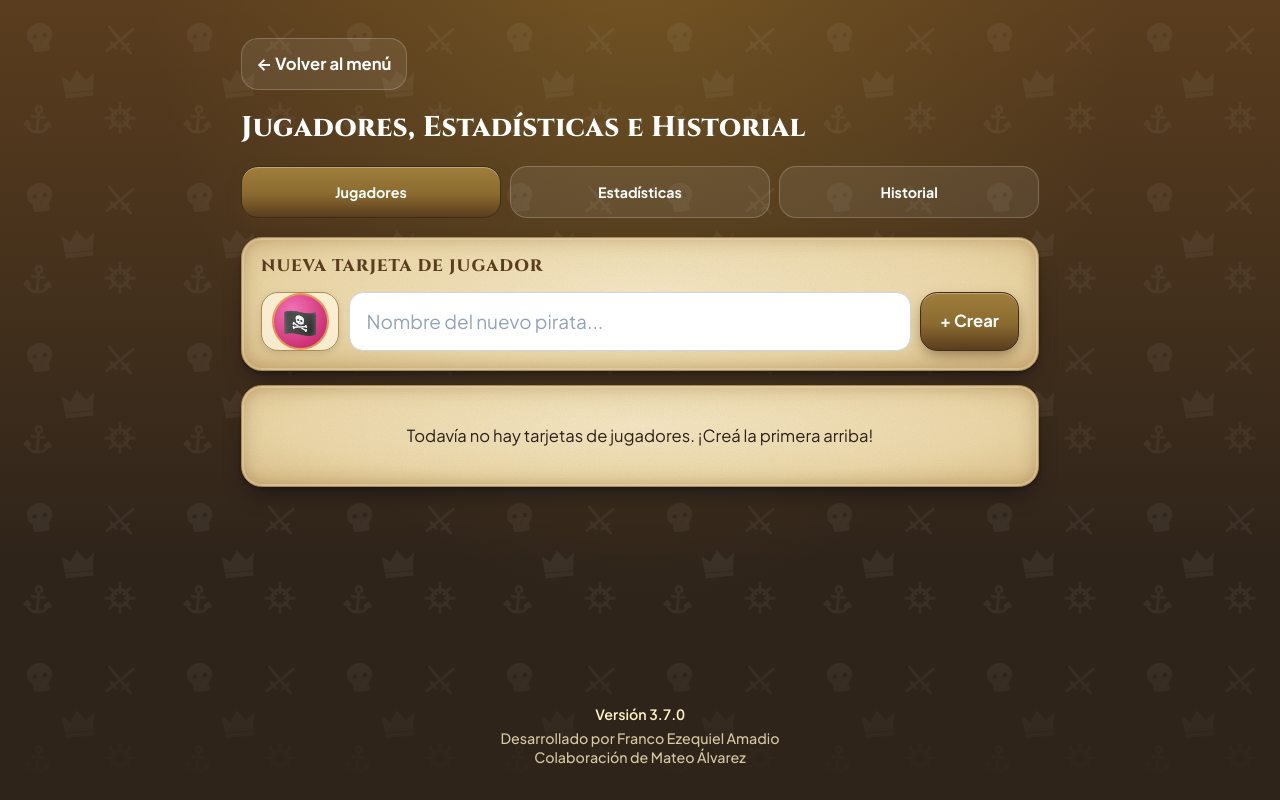
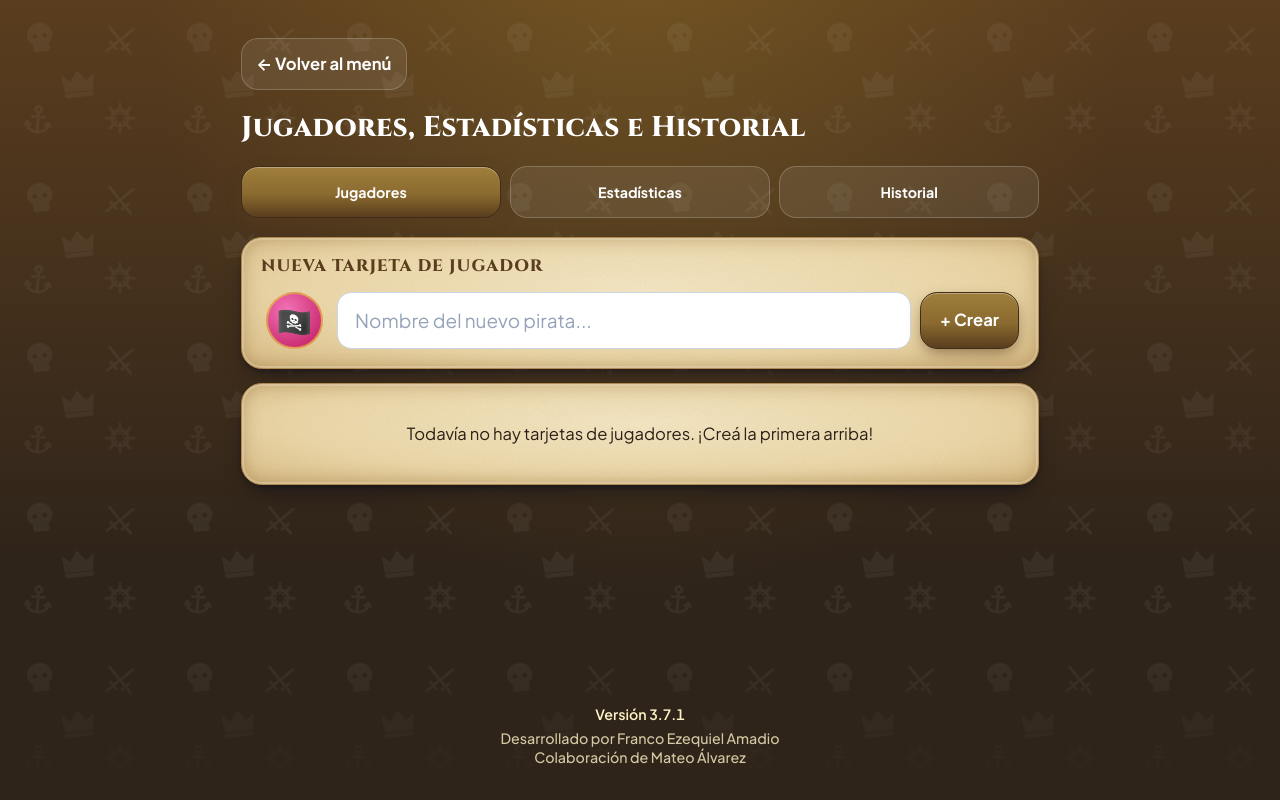
Before and after one commit to FrancoEAmadio/skull-king-franco-app, a React (Vite) app: page / in a window 1280 px wide. Both pictures are taken after a click on the button "Jugadores, Estadísticas e Historial". Built offline with nearby package versions, Linux system fonts and the light colour scheme.

Commit message:
v3.7.1: el icono de Nueva tarjeta de jugador sin contenedor blanco ni borde

```diff
--- a/package.json
+++ b/package.json
@@ -1,7 +1,7 @@
 {
   "name": "skull-king-franco-app",
   "private": true,
-  "version": "3.7.0",
+  "version": "3.7.1",
   "type": "module",
   "scripts": {
     "dev": "vite",
--- a/src/constantes.ts
+++ b/src/constantes.ts
@@ -22,4 +22,4 @@ export const CLAVE_LS_PARTIDA_GUARDADA = 'skullking_guardado';
 export const CLAVE_LS_HISTORIAL = 'skullking_historial';
 export const CLAVE_LS_JUGADORES_PERMANENTES = 'skullking_jugadores_permanentes';
 export const CLAVE_LS_PARTIDAS = 'skullking_partidas';
-export const VERSION_APP = '3.7.0';
+export const VERSION_APP = '3.7.1';
--- a/src/features/jugadores/PantallaJugadores.tsx
+++ b/src/features/jugadores/PantallaJugadores.tsx
@@ -119,7 +119,7 @@ export function PantallaJugadores() {
                 type="button"
                 onClick={() => setAvatarAbierto(avatarAbierto === 'nuevo' ? null : 'nuevo')}
                 aria-label="Elegir icono del nuevo pirata"
-                className="btn-claro shrink-0 px-2"
+                className="shrink-0 px-1"
               >
                 <AvatarPirata emoji={avatarNuevo} fondo={coloresNuevo.colorAvatar} tamano="md" />
               </button>
```
